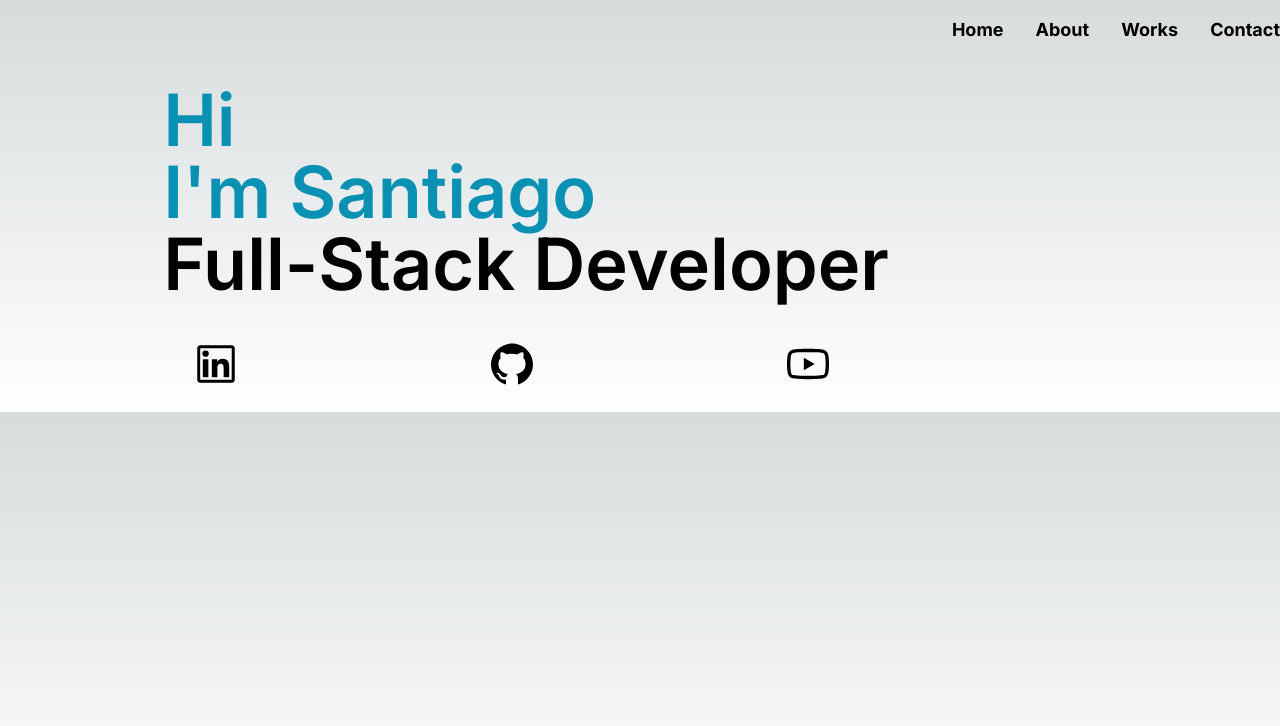
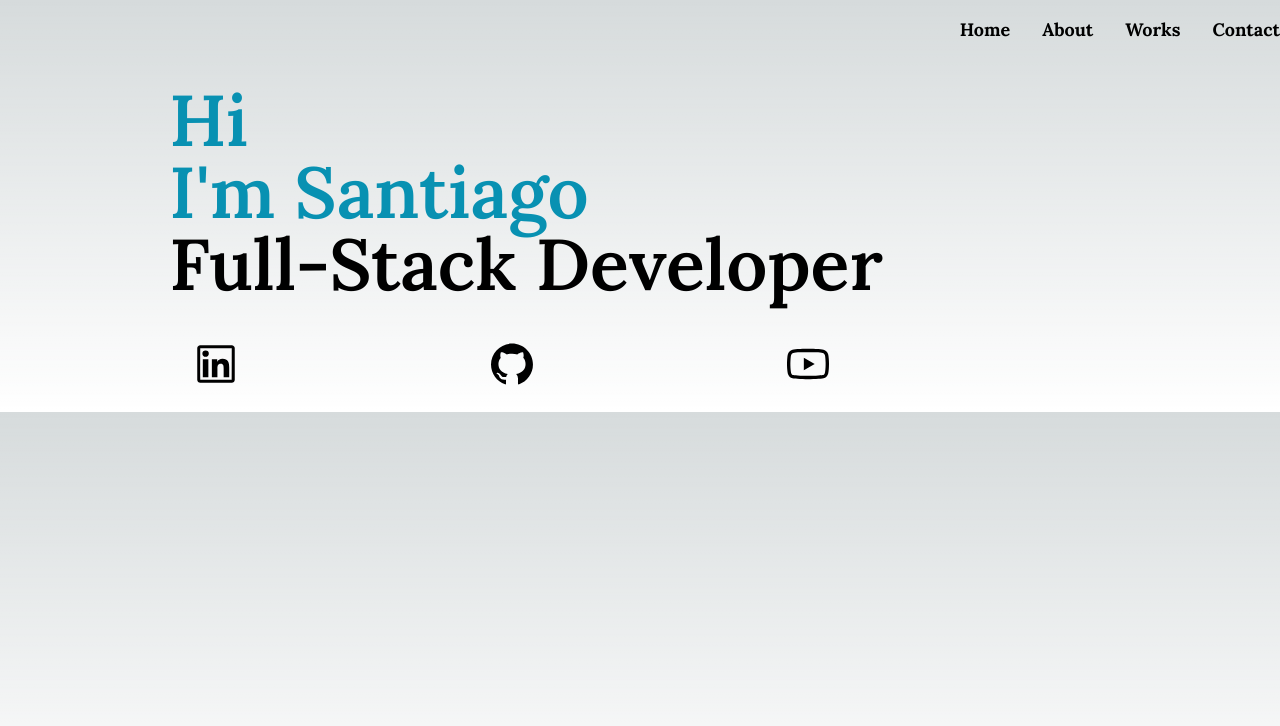
Before and after one commit to santiaguero91/Portfolio, a Next.js app: page / in a window 1280 px wide. Shown: the top 726 px of the page. Built offline with nearby package versions, Linux system fonts and the light colour scheme.

Commit message:
Fontchanged

```diff
--- a/app/layout.tsx
+++ b/app/layout.tsx
@@ -1,8 +1,8 @@
 import './globals.css'
-import { Inter } from 'next/font/google'
+import { Lora } from 'next/font/google'
 import Navigation from "./Components/Navigation"
 
-const inter = Inter({ subsets: ['latin'] })
+const inter = Lora({ subsets: ['latin'] })
 
 export const metadata = {
   title: 'Create Next App',
```
